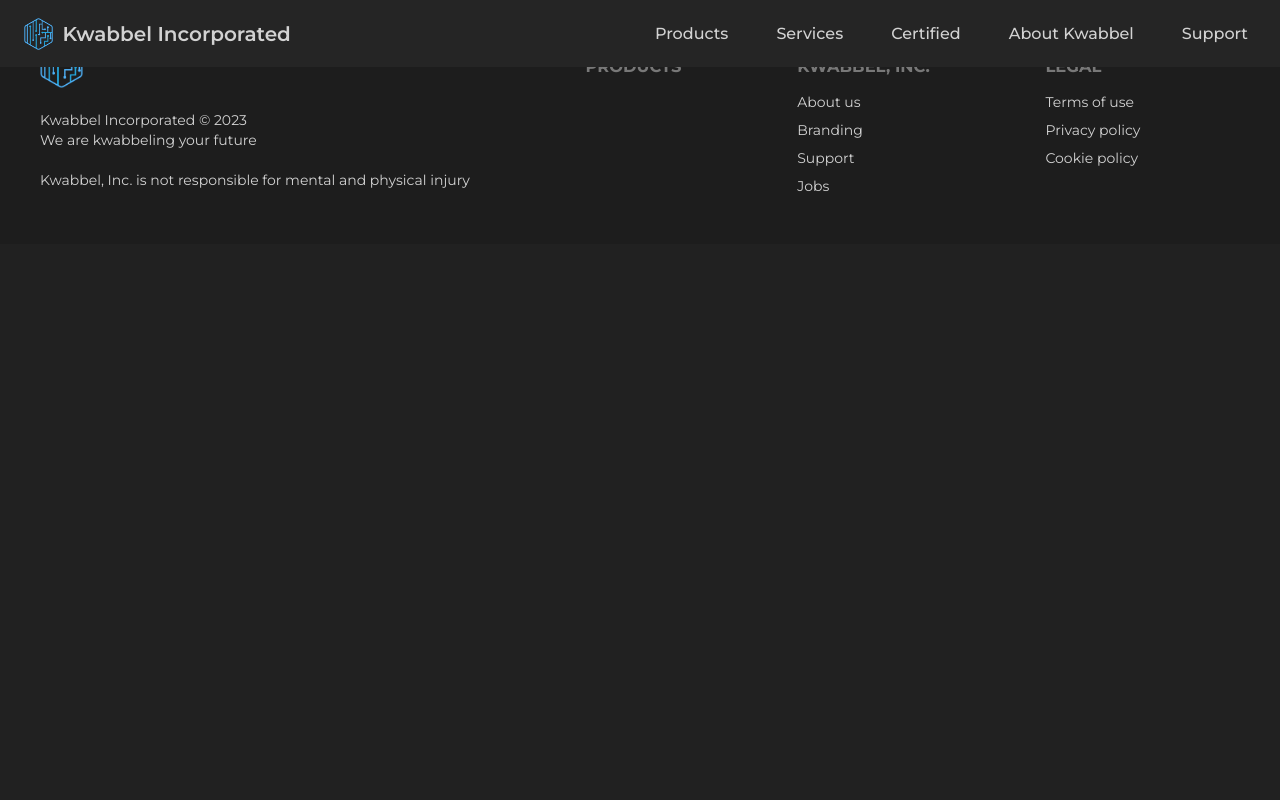
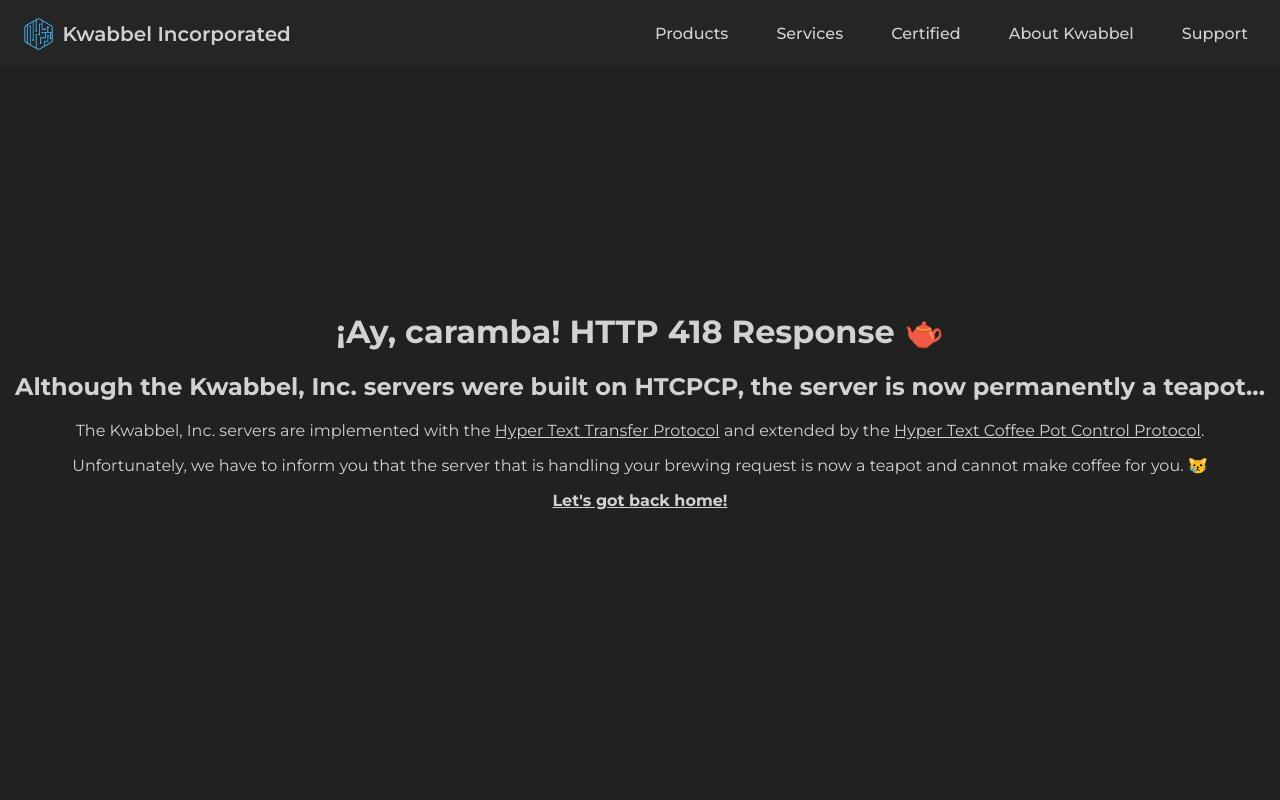
Before and after one commit to Kwabbel-Incorporated/kwabbelinc.nl, a Vue app: page /brewcoffee in a window 1280 px wide. Shown: the top 800 px of the page. Built offline with nearby package versions, Linux system fonts and the light colour scheme; no server answers.

Commit message:
Easter egg :)

```diff
--- a/src/router.ts
+++ b/src/router.ts
@@ -1,6 +1,7 @@
 import { createRouter, createWebHistory } from 'vue-router';
 import Home from './views/Home.vue';
 import Article from './views/Article.vue';
+import Coffee from './views/Coffee.vue';
 
 export default createRouter({
   history: createWebHistory(),
@@ -14,5 +15,9 @@ export default createRouter({
       component: Article,
       props: true,
     },
+    {
+      path: '/brewcoffee',
+      component: Coffee,
+    },
   ],
 });
--- /dev/null
+++ b/src/views/Coffee.vue
@@ -0,0 +1,53 @@
+<template>
+  <div class="container">
+    <div class="content">
+      <h1>¡Ay, caramba! HTTP 418 Response 🫖</h1>
+      <h2>
+        Although the Kwabbel, Inc. servers were built on HTCPCP, the server is
+        now permanently a teapot...
+      </h2>
+      <p>
+        The Kwabbel, Inc. servers are implemented with the
+        <a href="https://www.rfc-editor.org/rfc/rfc2616.html"
+          >Hyper Text Transfer Protocol</a
+        >
+        and extended by the
+        <a href="https://www.rfc-editor.org/rfc/rfc2324#section-2.3.2"
+          >Hyper Text Coffee Pot Control Protocol</a
+        >.
+      </p>
+      <p>
+        Unfortunately, we have to inform you that the server that is handling
+        your brewing request is now a teapot and cannot make coffee for you. 😿
+      </p>
+
+      <router-link to="/" class="home">Let's got back home!</router-link>
+    </div>
+  </div>
+</template>
+
+<script lang="ts">
+export default {
+  name: 'Coffee',
+};
+</script>
+
+<style scoped>
+.container {
+  display: flex;
+  justify-content: center;
+  align-items: center;
+  width: 100%;
+  height: 100vh;
+  text-align: center;
+  color: #d2d2d2;
+}
+
+a {
+  color: #d2d2d2;
+}
+
+.home {
+  font-weight: 700;
+}
+</style>
```
